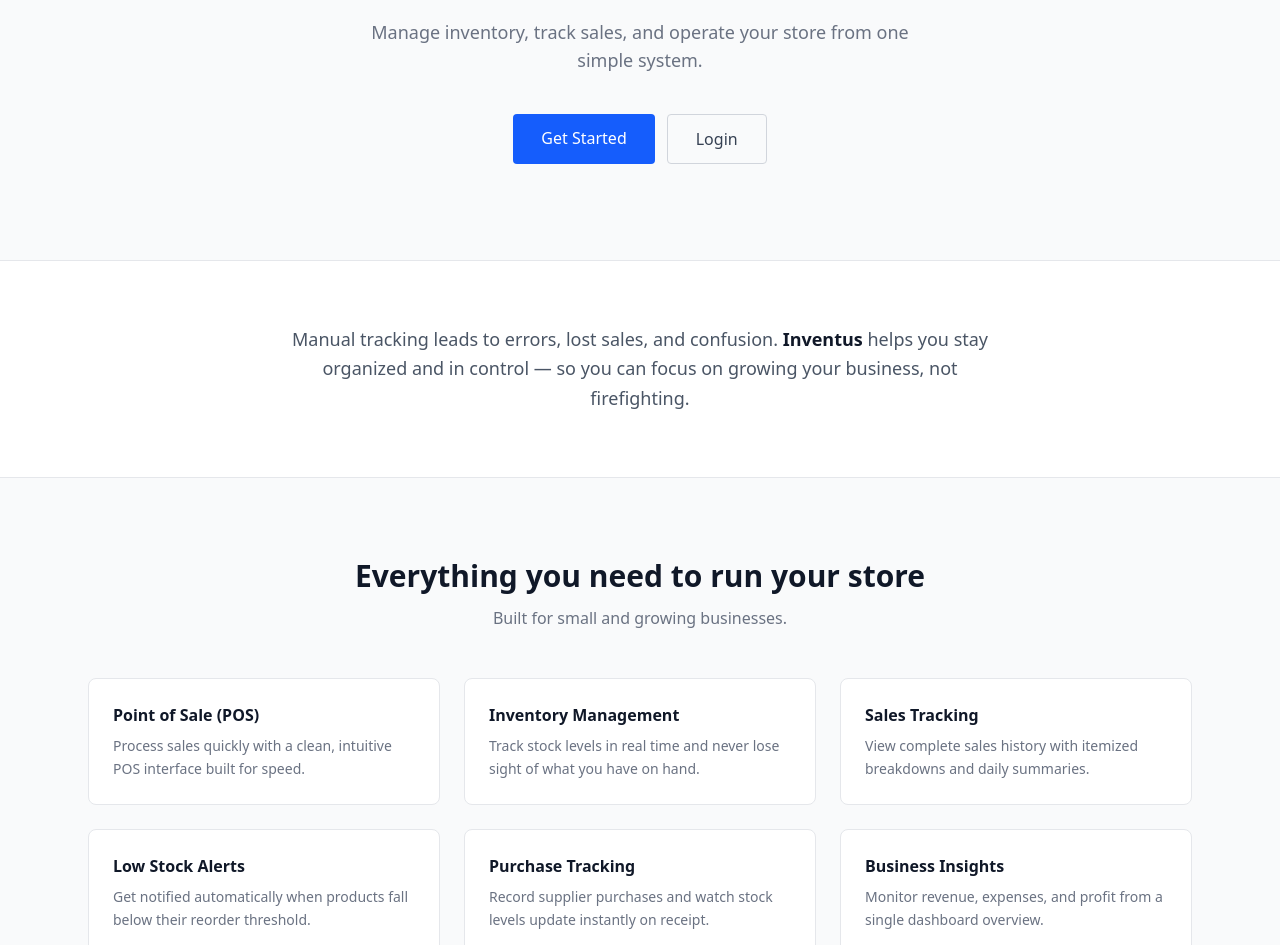
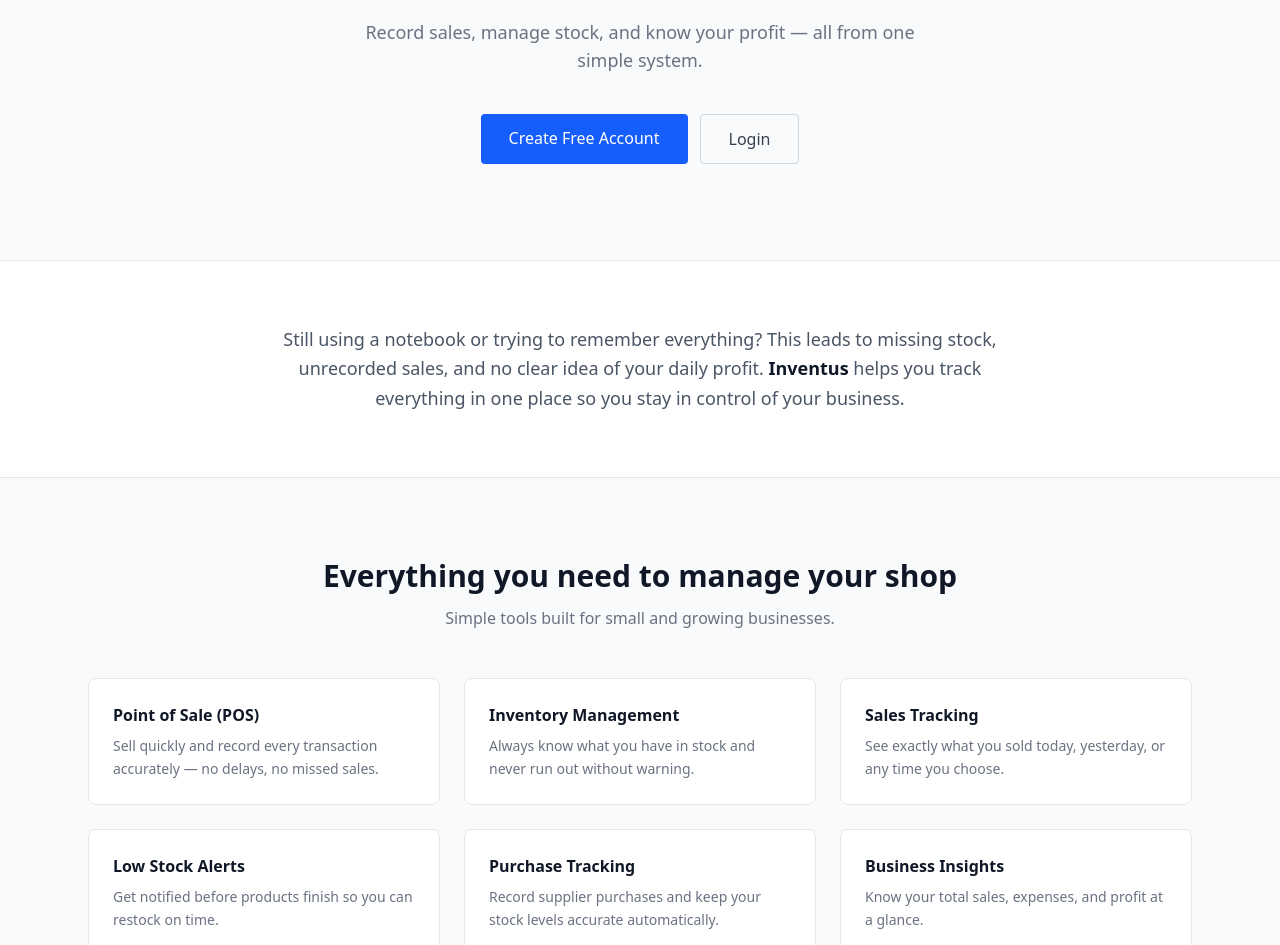
Before and after one commit to Endys-Hub/inventus, a React (Vite) app in the folder frontend/: page / in a window 1280 px wide. Shown: the part 287-1232 px from the top of the page. Built offline with nearby package versions, Linux system fonts and the light colour scheme; no server answers.

Commit message:
Updated Landing Page

```diff
--- a/frontend/src/pages/LandingPage.jsx
+++ b/frontend/src/pages/LandingPage.jsx
@@ -4,34 +4,34 @@
 const features = [
   {
     title: "Point of Sale (POS)",
-    desc: "Process sales quickly with a clean, intuitive POS interface built for speed.",
+    desc: "Sell quickly and record every transaction accurately — no delays, no missed sales.",
   },
   {
     title: "Inventory Management",
-    desc: "Track stock levels in real time and never lose sight of what you have on hand.",
+    desc: "Always know what you have in stock and never run out without warning.",
   },
   {
     title: "Sales Tracking",
-    desc: "View complete sales history with itemized breakdowns and daily summaries.",
+    desc: "See exactly what you sold today, yesterday, or any time you choose.",
   },
   {
     title: "Low Stock Alerts",
-    desc: "Get notified automatically when products fall below their reorder threshold.",
+    desc: "Get notified before products finish so you can restock on time.",
   },
   {
     title: "Purchase Tracking",
-    desc: "Record supplier purchases and watch stock levels update instantly on receipt.",
+    desc: "Record supplier purchases and keep your stock levels accurate automatically.",
   },
   {
     title: "Business Insights",
-    desc: "Monitor revenue, expenses, and profit from a single dashboard overview.",
+    desc: "Know your total sales, expenses, and profit at a glance.",
   },
 ];
 
 const steps = [
-  { num: "1", title: "Add your products", desc: "Set up categories, suppliers, and product listings with pricing and stock levels." },
-  { num: "2", title: "Sell using the POS", desc: "Process transactions at the counter with a fast, role-based point-of-sale interface." },
-  { num: "3", title: "Track everything in real time", desc: "Watch inventory, sales, and expenses update automatically as your business moves." },
+  { num: "1", title: "Add your products", desc: "Set up your items, prices, and stock levels in minutes." },
+  { num: "2", title: "Start selling", desc: "Use the POS to record every sale as it happens." },
+  { num: "3", title: "Stay in control", desc: "Watch your sales and stock update automatically in real time." },
 ];
 
 export default function LandingPage() {
@@ -62,17 +62,17 @@
       <section className="bg-gray-50 border-b border-gray-200">
         <div className="max-w-6xl mx-auto px-6 py-24 text-center">
           <h1 className="text-4xl sm:text-5xl font-bold text-gray-900 leading-tight mb-5">
-            Run your business with<br className="hidden sm:block" /> clarity and control
+            Stop losing money in your shop<br className="hidden sm:block" /> and track every sale
           </h1>
           <p className="text-lg text-gray-500 max-w-xl mx-auto mb-10">
-            Manage inventory, track sales, and operate your store from one simple system.
+            Record sales, manage stock, and know your profit — all from one simple system.
           </p>
           <div className="flex flex-col sm:flex-row gap-3 justify-center">
             <Link
               to="/register"
               className="bg-blue-600 hover:bg-blue-700 text-white font-medium px-7 py-3 rounded transition-colors"
             >
-              Get Started
+              Create Free Account
             </Link>
             <Link
               to="/login"
@@ -88,10 +88,10 @@
       <section className="py-16 border-b border-gray-200">
         <div className="max-w-3xl mx-auto px-6 text-center">
           <p className="text-lg text-gray-600 leading-relaxed">
-            Manual tracking leads to errors, lost sales, and confusion.{" "}
-            <span className="text-gray-900 font-semibold">Inventus</span> helps you stay
-            organized and in control — so you can focus on growing your business, not
-            firefighting.
+            Still using a notebook or trying to remember everything? This leads to missing stock,
+            unrecorded sales, and no clear idea of your daily profit.{" "}
+            <span className="text-gray-900 font-semibold">Inventus</span> helps you track everything
+            in one place so you stay in control of your business.
           </p>
         </div>
       </section>
@@ -100,8 +100,8 @@
       <section className="py-20 bg-gray-50 border-b border-gray-200">
         <div className="max-w-6xl mx-auto px-6">
           <div className="text-center mb-12">
-            <h2 className="text-2xl sm:text-3xl font-bold text-gray-900">Everything you need to run your store</h2>
-            <p className="text-gray-500 mt-3">Built for small and growing businesses.</p>
+            <h2 className="text-2xl sm:text-3xl font-bold text-gray-900">Everything you need to manage your shop</h2>
+            <p className="text-gray-500 mt-3">Simple tools built for small and growing businesses.</p>
           </div>
           <div className="grid sm:grid-cols-2 lg:grid-cols-3 gap-6">
             {features.map((f) => (
@@ -138,10 +138,10 @@
       <section className="py-24 bg-blue-600">
         <div className="max-w-3xl mx-auto px-6 text-center">
           <h2 className="text-2xl sm:text-3xl font-bold text-white mb-4">
-            Start managing your business today
+            Start tracking your business properly today
           </h2>
           <p className="text-blue-100 mb-8">
-            Set up in minutes. No technical knowledge required.
+            Set up in minutes. No technical knowledge needed. No more guesswork.
           </p>
           <Link
             to="/register"
```
Also changed, not shown: 1 other file (tests, documents, lock files or other folders).
